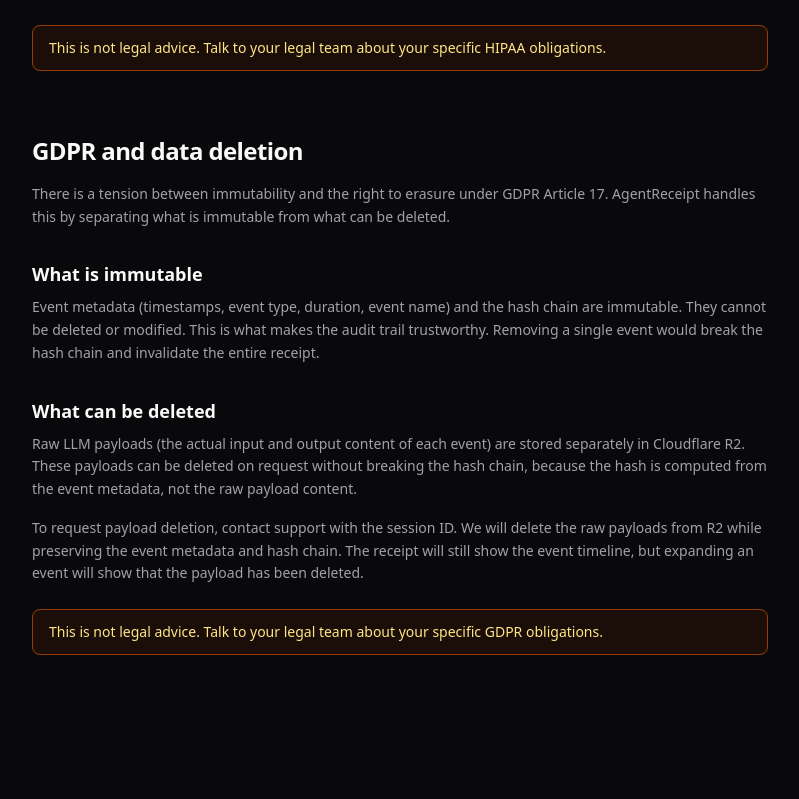
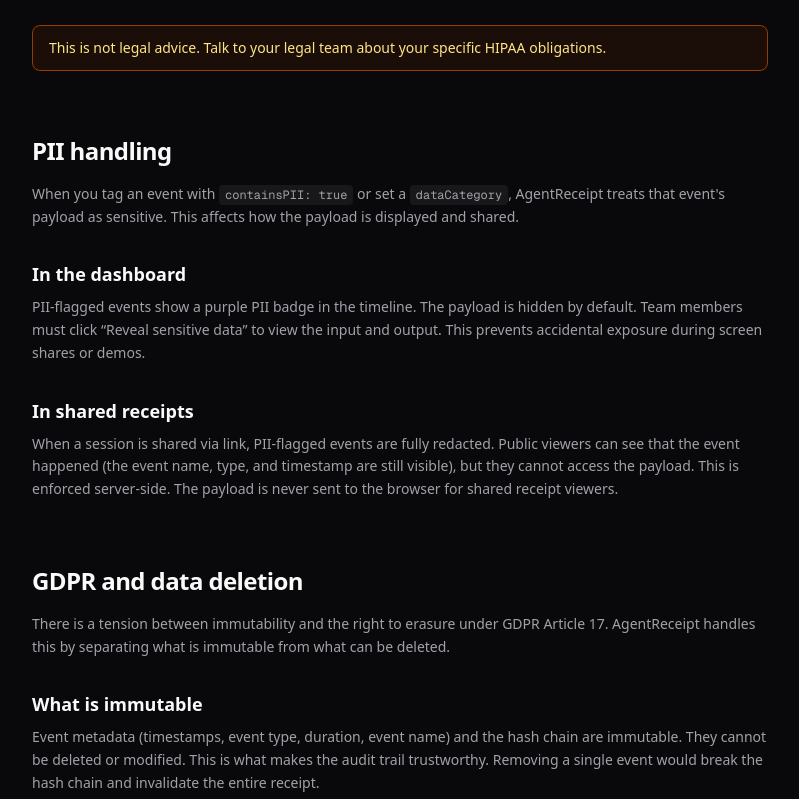
Before and after one commit to ramongalego/agent-receipt, a Next.js app: page /docs/compliance in a window 1280 px wide. Shown: the part 1102-1901 px from the top of the page, without its empty margins (256-1055 px from the left). Before the commit the page ends 1797 px from the top, so only its background shows below. Built offline with nearby package versions, Linux system fonts and the light colour scheme; no server answers.

Commit message:
Docs update

```diff
--- a/src/app/docs/compliance/page.tsx
+++ b/src/app/docs/compliance/page.tsx
@@ -94,6 +94,43 @@ export default function CompliancePage() {
         </p>
       </div>
 
+      {/* PII handling */}
+      <h2
+        id="pii-handling"
+        className="mt-16 scroll-mt-24 text-2xl font-bold tracking-tight"
+      >
+        PII handling
+      </h2>
+      <p className="mt-4 text-sm leading-relaxed text-muted-foreground">
+        When you tag an event with{" "}
+        <code className="rounded bg-muted px-1.5 py-0.5 font-mono text-xs">
+          containsPII: true
+        </code>{" "}
+        or set a{" "}
+        <code className="rounded bg-muted px-1.5 py-0.5 font-mono text-xs">
+          dataCategory
+        </code>
+        , AgentReceipt treats that event&apos;s payload as sensitive. This
+        affects how the payload is displayed and shared.
+      </p>
+
+      <h3 className="mt-8 text-lg font-semibold">In the dashboard</h3>
+      <p className="mt-2 text-sm leading-relaxed text-muted-foreground">
+        PII-flagged events show a purple PII badge in the timeline. The payload
+        is hidden by default. Team members must click &ldquo;Reveal sensitive
+        data&rdquo; to view the input and output. This prevents accidental
+        exposure during screen shares or demos.
+      </p>
+
+      <h3 className="mt-8 text-lg font-semibold">In shared receipts</h3>
+      <p className="mt-2 text-sm leading-relaxed text-muted-foreground">
+        When a session is shared via link, PII-flagged events are fully
+        redacted. Public viewers can see that the event happened (the event
+        name, type, and timestamp are still visible), but they cannot access the
+        payload. This is enforced server-side. The payload is never sent to the
+        browser for shared receipt viewers.
+      </p>
+
       {/* GDPR and data deletion */}
       <h2
         id="gdpr-and-data-deletion"
```
Also changed, not shown: packages/sdk-ts/README.md.
